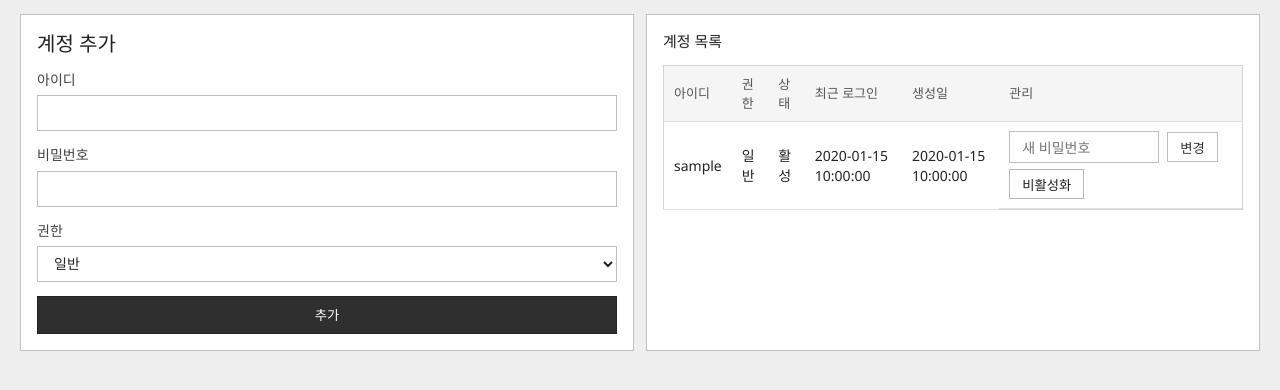
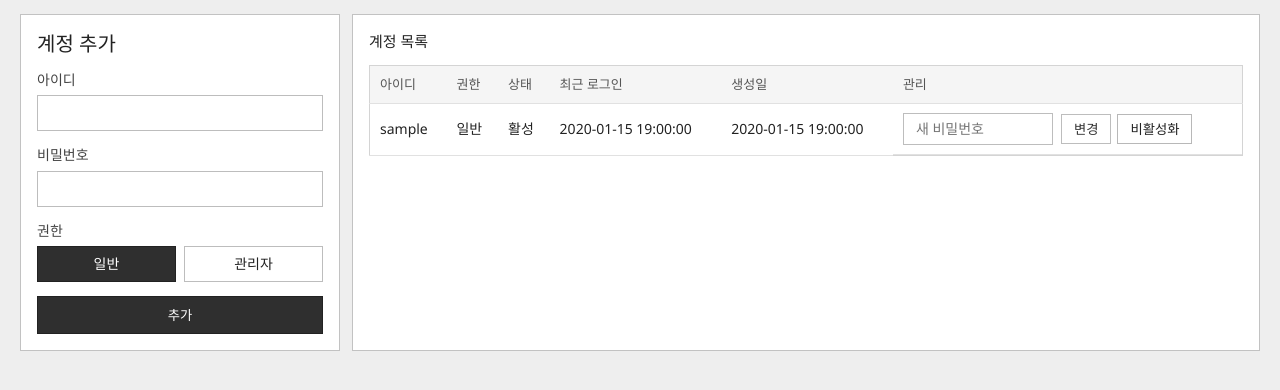
Before and after one commit to Putpocket/cow-nose-id, a Flask app: template templates/admin_users.html in a window 1280 px wide. Shown: the part 60-450 px from the top of the page. Run offline with Flask 3, Linux system fonts and the light colour scheme; the template is opened without the code that fills it: most values are stand-ins (such as "Sample title", 1, 10 or a date in 2020); parts of the project's set-up code (start-up, migrations or seed data) failed here and were passed over; some libraries are stand-ins or nearby versions.

Commit message:
Fix admin display and proxy client IP handling

```diff
--- a/app/web.py
+++ b/app/web.py
@@ -6,9 +6,10 @@ import logging
 import os
 import secrets
 import threading
-from datetime import datetime, timedelta
+from datetime import datetime, timedelta, timezone
 from io import BytesIO
 from functools import wraps
+from ipaddress import ip_address
 from pathlib import Path
 from uuid import uuid4
 
@@ -31,7 +32,7 @@ from app.services.pipeline import IdentificationPipeline
 settings = get_settings()
 Image.MAX_IMAGE_PIXELS = settings.max_image_pixels
 database = Database(settings)
-limiter = Limiter(key_func=get_remote_address, storage_uri=settings.rate_limit_storage_uri)
+limiter = Limiter(key_func=lambda: client_ip(), storage_uri=settings.rate_limit_storage_uri)
 pipeline: IdentificationPipeline | None = None
 pipeline_lock = threading.Lock()
 backup_lock = threading.Lock()
@@ -73,6 +74,7 @@ def create_app() -> Flask:
     limiter.init_app(app)
     initialize_database(app)
     start_backup_scheduler(settings, app.logger)
+    app.jinja_env.filters["kst_datetime"] = format_kst_datetime
 
     @app.context_processor
     def inject_security_helpers():
@@ -848,7 +850,7 @@ def create_app() -> Flask:
     @app.errorhandler(RateLimitExceeded)
     def rate_limit_exceeded(_error):
         message = "요청이 너무 많습니다. 잠시 후 다시 시도하세요."
-        app.logger.warning("Rate limit exceeded: path=%s ip=%s", request.path, safe_log_value(request.remote_addr, 80))
+        app.logger.warning("Rate limit exceeded: path=%s ip=%s", request.path, safe_log_value(client_ip(), 80))
         if request.path.startswith("/api/"):
             return json_error(message, 429)
         if request.path == "/login":
@@ -1051,7 +1053,7 @@ def audit(
             action=action,
             target_type=target_type,
             target_id=target_id,
-            ip_address=safe_log_value(request.remote_addr, 128),
+            ip_address=safe_log_value(client_ip(), 128),
             user_agent=safe_log_value(request.headers.get("User-Agent"), 256),
             detail=safe_log_value(detail, 500),
         )
@@ -1365,6 +1367,25 @@ def json_error(message: str, status: int):
     return jsonify({"error": message}), status
 
 
+def client_ip() -> str | None:
+    if settings.proxy_fix_enabled:
+        return request.remote_addr
+    forwarded_for = request.headers.get("X-Forwarded-For", "")
+    if forwarded_for and is_private_remote_addr(request.remote_addr):
+        return forwarded_for.split(",", 1)[0].strip()
+    return get_remote_address()
+
+
+def is_private_remote_addr(value: str | None) -> bool:
+    if not value:
+        return False
+    try:
+        parsed = ip_address(value.rsplit("%", 1)[0])
+    except ValueError:
+        return False
+    return parsed.is_private or parsed.is_loopback
+
+
 def serialize_user(user: dict | None) -> dict | None:
     if user is None:
         return None
@@ -1375,6 +1396,24 @@ def serialize_user(user: dict | None) -> dict | None:
         "status": user["status"],
         "must_change_password": user["must_change_password"],
     }
+
+
+def format_kst_datetime(value: object) -> str:
+    if not value:
+        return "-"
+    if isinstance(value, datetime):
+        dt = value
+    else:
+        text = str(value).strip()
+        if not text:
+            return "-"
+        try:
+            dt = datetime.fromisoformat(text.replace("Z", "+00:00"))
+        except ValueError:
+            return text.split(".")[0].replace("+00", "")
+    if dt.tzinfo is None:
+        dt = dt.replace(tzinfo=timezone.utc)
+    return dt.astimezone(timezone(timedelta(hours=9))).strftime("%Y-%m-%d %H:%M:%S")
 
 
 def serialize_cow_record(cow: dict) -> dict:
--- a/scripts/check_runtime.py
+++ b/scripts/check_runtime.py
@@ -45,6 +45,8 @@ def main() -> int:
         warnings.append("MAX_REQUEST_MB가 등록 최대 이미지 수와 개별 파일 제한을 감당하기에 작습니다.")
     if settings.proxy_fix_enabled:
         warnings.append("PROXY_FIX_ENABLED=true일 때는 신뢰할 수 있는 프록시만 X-Forwarded-* 헤더를 전달하도록 제한해야 합니다.")
+    else:
+        warnings.append("리버스 프록시 뒤에서 운영 중이면 PROXY_FIX_ENABLED=true가 필요합니다. 꺼져 있으면 접속자 공인 IP 대신 프록시 내부 IP가 기록됩니다.")
     if not Path(settings.upload_dir).is_absolute():
         warnings.append("UPLOAD_DIR은 운영에서 앱 루트 밖 절대 경로를 권장합니다. 예: /var/lib/cow-muzzle/uploads")
     if not Path(settings.backup_dir).is_absolute():
--- a/static/styles.css
+++ b/static/styles.css
@@ -109,6 +109,10 @@ body {
   padding: 16px;
 }
 
+.result-panel {
+  overflow-x: auto;
+}
+
 .upload-panel {
   display: flex;
   flex-direction: column;
@@ -182,6 +186,7 @@ button {
   background: #2f2f2f;
   color: #ffffff;
   font-weight: 600;
+  white-space: nowrap;
   cursor: pointer;
 }
 
@@ -257,11 +262,20 @@ button:disabled {
   gap: 12px;
 }
 
+.admin-users-layout {
+  grid-template-columns: 320px minmax(0, 1fr);
+}
+
+.admin-users-layout table {
+  min-width: 760px;
+}
+
 .preview-spacer {
   margin-top: 20px;
 }
 
-label {
+label,
+.form-field {
   display: grid;
   gap: 5px;
   color: #444444;
@@ -293,6 +307,36 @@ input[type="file"] {
   padding: 10px;
 }
 
+.choice-row {
+  display: grid;
+  grid-template-columns: 1fr 1fr;
+  gap: 8px;
+}
+
+.choice-pill {
+  display: flex;
+  align-items: center;
+  justify-content: center;
+  min-height: 36px;
+  border: 1px solid #bdbdbd;
+  color: #222222;
+  background: #ffffff;
+  cursor: pointer;
+}
+
+.choice-pill input {
+  position: absolute;
+  inline-size: 1px;
+  block-size: 1px;
+  opacity: 0;
+}
+
+.choice-pill:has(input:checked) {
+  border-color: #222222;
+  background: #2f2f2f;
+  color: #ffffff;
+}
+
 table {
   width: 100%;
   margin-top: 12px;
@@ -312,6 +356,7 @@ th {
   font-size: 13px;
   font-weight: 600;
   background: #f5f5f5;
+  white-space: nowrap;
 }
 
 tbody tr:hover {
@@ -334,6 +379,10 @@ tbody tr:hover {
 .table-actions input[type="password"] {
   width: 150px;
   height: 32px;
+}
+
+.nowrap {
+  white-space: nowrap;
 }
 
 .inline-form {
--- a/templates/admin_cow_edit.html
+++ b/templates/admin_cow_edit.html
@@ -4,7 +4,7 @@
     <meta charset="utf-8" />
     <meta name="viewport" content="width=device-width, initial-scale=1" />
     <title>소 정보 수정 · Cow Nose ID</title>
-    <link rel="stylesheet" href="{{ url_for('static', filename='styles.css') ~ '?v=4' }}" />
+    <link rel="stylesheet" href="{{ url_for('static', filename='styles.css') ~ '?v=5' }}" />
   </head>
   <body>
     <main class="shell">
--- a/templates/admin_cow_form.html
+++ b/templates/admin_cow_form.html
@@ -4,7 +4,7 @@
     <meta charset="utf-8" />
     <meta name="viewport" content="width=device-width, initial-scale=1" />
     <title>소 등록 · Cow Nose ID</title>
-    <link rel="stylesheet" href="{{ url_for('static', filename='styles.css') ~ '?v=4' }}" />
+    <link rel="stylesheet" href="{{ url_for('static', filename='styles.css') ~ '?v=5' }}" />
   </head>
   <body>
     <main class="shell">
--- a/templates/admin_cows.html
+++ b/templates/admin_cows.html
@@ -4,7 +4,7 @@
     <meta charset="utf-8" />
     <meta name="viewport" content="width=device-width, initial-scale=1" />
     <title>소 목록 · Cow Nose ID</title>
-    <link rel="stylesheet" href="{{ url_for('static', filename='styles.css') ~ '?v=4' }}" />
+    <link rel="stylesheet" href="{{ url_for('static', filename='styles.css') ~ '?v=5' }}" />
   </head>
   <body>
     <main class="shell">
@@ -41,12 +41,12 @@
           <tbody>
             {% for cow in cows %}
               <tr>
-                <td>{{ cow.ear_tag }}</td>
+                <td class="nowrap">{{ cow.ear_tag }}</td>
                 <td>{{ cow.name or "-" }}</td>
                 <td>{{ cow.breed or "-" }}</td>
                 <td>{{ cow.owner_name }}</td>
                 <td>{{ cow.farm_name or "-" }}</td>
-                <td class="table-actions">
+                <td class="table-actions nowrap">
                   <a class="link-button" href="{{ url_for('edit_cow_page', cow_id=cow.id) }}">수정</a>
                   <form action="{{ url_for('delete_cow', cow_id=cow.id) }}" method="post">
                     <input name="csrf_token" type="hidden" value="{{ csrf_token() }}" />
--- a/templates/admin_users.html
+++ b/templates/admin_users.html
@@ -4,7 +4,7 @@
     <meta charset="utf-8" />
     <meta name="viewport" content="width=device-width, initial-scale=1" />
     <title>계정 관리 · Cow Nose ID</title>
-    <link rel="stylesheet" href="{{ url_for('static', filename='styles.css') ~ '?v=4' }}" />
+    <link rel="stylesheet" href="{{ url_for('static', filename='styles.css') ~ '?v=5' }}" />
   </head>
   <body>
     <main class="shell">
@@ -22,7 +22,7 @@
         </form>
       </header>
 
-      <section class="admin-layout">
+      <section class="admin-layout admin-users-layout">
         <form class="form-panel" action="{{ url_for('create_user') }}" method="post">
           <input name="csrf_token" type="hidden" value="{{ csrf_token() }}" />
           <div>
@@ -42,13 +42,19 @@
             <span>비밀번호</span>
             <input name="password" type="password" autocomplete="new-password" required />
           </label>
-          <label>
+          <div class="form-field">
             <span>권한</span>
-            <select name="role">
-              <option value="user">일반</option>
-              <option value="admin">관리자</option>
-            </select>
-          </label>
+            <span class="choice-row">
+              <label class="choice-pill">
+                <input name="role" type="radio" value="user" checked />
+                <span>일반</span>
+              </label>
+              <label class="choice-pill">
+                <input name="role" type="radio" value="admin" />
+                <span>관리자</span>
+              </label>
+            </span>
+          </div>
           <button type="submit">추가</button>
         </form>
 
@@ -69,13 +75,13 @@
               {% for user in users %}
                 <tr>
                   <td>{{ user.username }}</td>
-                  <td>{{ "관리자" if user.role == "admin" else "일반" }}</td>
-                  <td>
+                  <td class="nowrap">{{ "관리자" if user.role == "admin" else "일반" }}</td>
+                  <td class="nowrap">
                     {{ "활성" if user.status == "active" else "비활성" }}
                     {% if user.must_change_password %} / 변경 필요{% endif %}
                   </td>
-                  <td>{{ user.last_login_at or "-" }}</td>
-                  <td>{{ user.created_at }}</td>
+                  <td class="nowrap">{{ user.last_login_at|kst_datetime }}</td>
+                  <td class="nowrap">{{ user.created_at|kst_datetime }}</td>
                   <td class="table-actions">
                     <form action="{{ url_for('update_user_password', user_id=user.id) }}" method="post">
                       <input name="csrf_token" type="hidden" value="{{ csrf_token() }}" />
--- a/templates/change_password.html
+++ b/templates/change_password.html
@@ -4,7 +4,7 @@
     <meta charset="utf-8" />
     <meta name="viewport" content="width=device-width, initial-scale=1" />
     <title>비밀번호 변경 · Cow Nose ID</title>
-    <link rel="stylesheet" href="{{ url_for('static', filename='styles.css') ~ '?v=4' }}" />
+    <link rel="stylesheet" href="{{ url_for('static', filename='styles.css') ~ '?v=5' }}" />
   </head>
   <body>
     <main class="auth-shell">
--- a/templates/index.html
+++ b/templates/index.html
@@ -4,7 +4,7 @@
     <meta charset="utf-8" />
     <meta name="viewport" content="width=device-width, initial-scale=1" />
     <title>Cow Nose ID</title>
-    <link rel="stylesheet" href="{{ url_for('static', filename='styles.css') ~ '?v=4' }}" />
+    <link rel="stylesheet" href="{{ url_for('static', filename='styles.css') ~ '?v=5' }}" />
   </head>
   <body>
     <main class="shell">
--- a/templates/login.html
+++ b/templates/login.html
@@ -4,7 +4,7 @@
     <meta charset="utf-8" />
     <meta name="viewport" content="width=device-width, initial-scale=1" />
     <title>로그인 · Cow Nose ID</title>
-    <link rel="stylesheet" href="{{ url_for('static', filename='styles.css') ~ '?v=4' }}" />
+    <link rel="stylesheet" href="{{ url_for('static', filename='styles.css') ~ '?v=5' }}" />
   </head>
   <body>
     <main class="auth-shell">
```
Also changed, not shown: templates/admin_system.html (+8 -8 lines), README.md, 1 other file.
